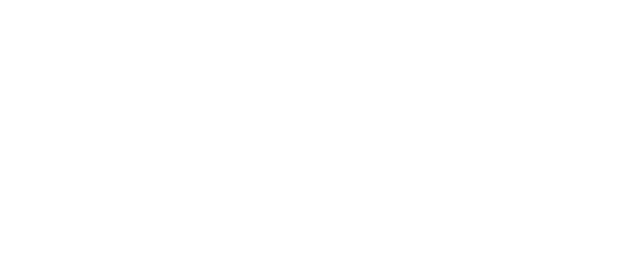
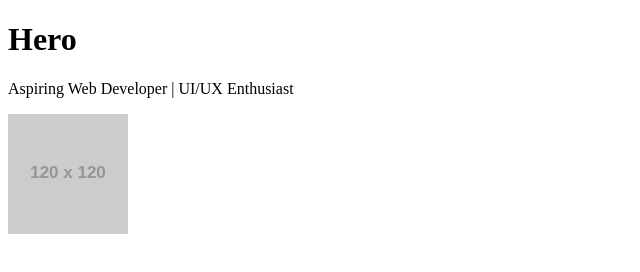
Before and after one commit to Kra4m/Kram_Portfolio, a plain HTML site: page index.html in a window 1280 px wide. Shown: the whole page, without its empty margins (0-640 px from the left). Drawn offline with Linux system fonts and the light colour scheme; placeholder pictures from the web are drawn by us.

Commit message:
Hero Section

```diff
--- a/index.html
+++ b/index.html
@@ -1,11 +1,20 @@
 <!DOCTYPE html>
 <html lang="en">
 <head>
-    <meta charset="UTF-8">
-    <meta name="viewport" content="width=device-width, initial-scale=1.0">
-    <title>kram Portfolio</title>
+  <meta charset="UTF-8" />
+  <meta name="viewport" content="width=device-width, initial-scale=1.0"/>
+  <title>My Portfolio</title>
 </head>
+
 <body>
+
+  <!-- HERO SECTION -->
+  <header>
+    <h1>Hero </h1>
+    <p>Aspiring Web Developer | UI/UX Enthusiast</p>
+    <img src="https://via.placeholder.com/120" alt="Profile Photo">
+  </header>
+
 
 </body>
 </html>
```
